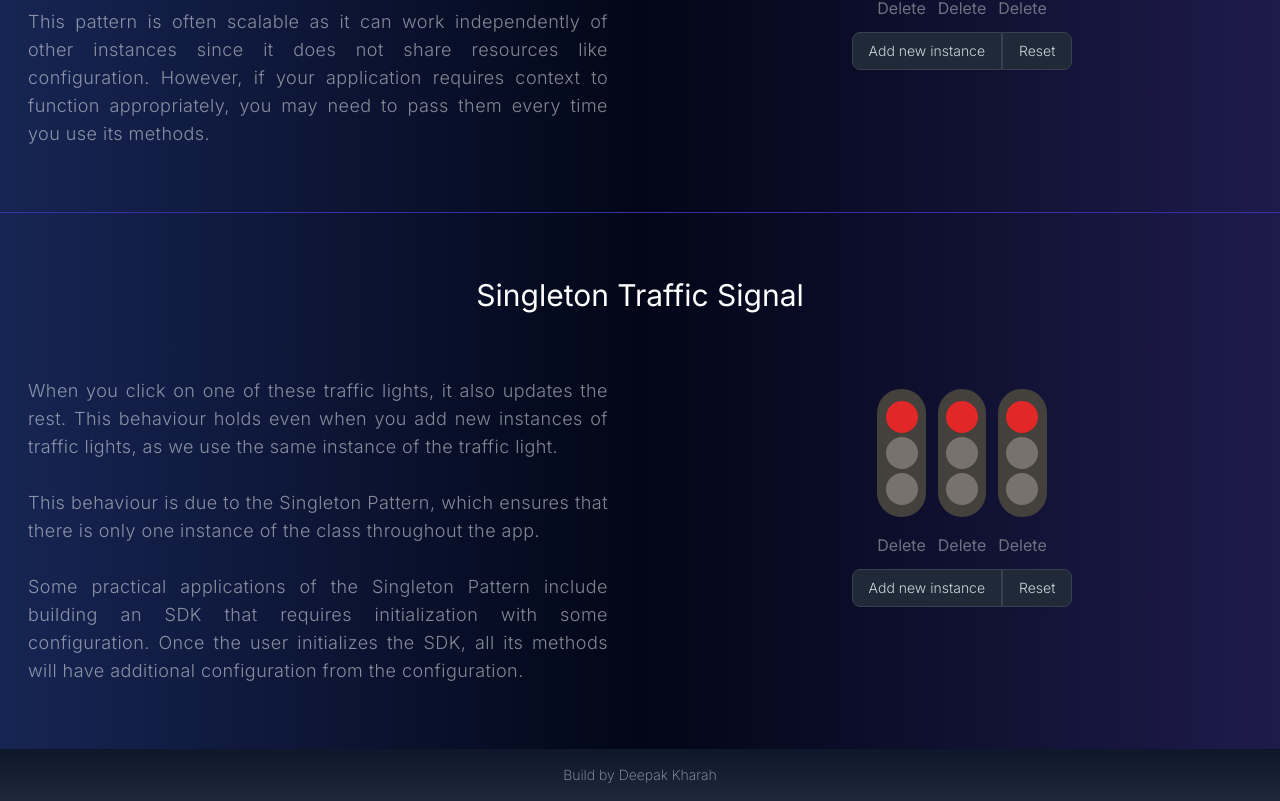
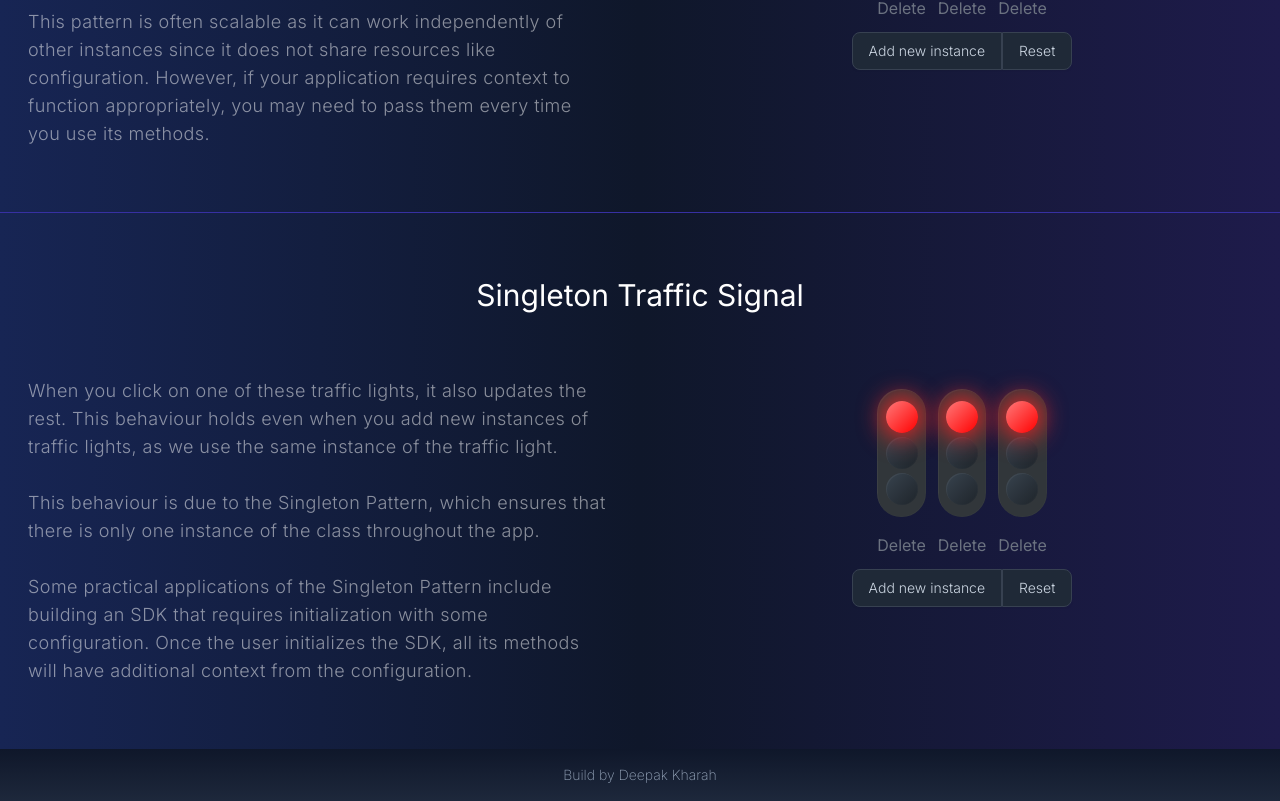
Before and after one commit to Deepak-Kharah/js-design-pattern-visualized, a Next.js app: page /singleton in a window 1280 px wide. Shown: the part 1180-1981 px from the top of the page. Built offline with nearby package versions, Linux system fonts and the light colour scheme.

Commit message:
feat: overhaul traffic lights

```diff
--- a/package.json
+++ b/package.json
@@ -12,6 +12,7 @@
     "@preact/signals": "^1.2.3",
     "@preact/signals-react": "^2.0.1",
     "classnames": "^2.5.1",
+    "framer-motion": "^11.0.28",
     "next": "14.1.4",
     "react": "^18",
     "react-dom": "^18"
--- a/src/app/page.tsx
+++ b/src/app/page.tsx
@@ -39,9 +39,9 @@ export default function Home() {
         }
       />
 
-      <section className="max-w-7xl mx-auto px-5 flex flex-col items-center py-16 gap-16">
+      <section className="flex flex-col items-center py-16 gap-16">
         <H2>Browse Design patterns</H2>
-        <ul className="flex flex-wrap gap-10 px-5 justify-center lg:mb-0 text-left">
+        <ul className="flex flex-wrap max-w-7xl mx-auto gap-10 px-5 justify-center lg:mb-0 text-left">
           {designPatterns.map((pattern) => (
             <li key={pattern.name}>
               <DesignPatternList
@@ -80,7 +80,7 @@ function DesignPatternList({
   return (
     <Link
       href={link}
-      className="group rounded-lg border border-transparent w-80 h-32 px-5 py-4 bg-slate-700/10 transition-all hover:border-blue-900 hover:bg-blue-800/20 block"
+      className="group rounded-lg border border-transparent w-80 h-32 px-5 py-4 bg-slate-700/30 transition-all hover:border-blue-900 hover:bg-blue-800/20 block"
     >
       <h3 className={`mb-3 text-2xl font-semibold`}>
         {title}{" "}
--- a/src/app/singleton/TrafficSignal.tsx
+++ b/src/app/singleton/TrafficSignal.tsx
@@ -1,11 +1,11 @@
 import { effect } from "@preact/signals";
+import cn from "classnames";
 import { useState } from "react";
 import {
   TrafficSignal as TrafficSignalType,
   type NormalTrafficSignal,
   type SingletonTrafficSignal,
 } from "./implementation";
-import cn from "classnames";
 import style from "./traffic-signal.module.css";
 
 interface TrafficSignalProps {
@@ -30,7 +30,7 @@ function TrafficSignal(props: TrafficSignalProps) {
       className={cn(
         style[`current-signal-${trafficSignalInstance.trafficSignal}`],
         style["traffic-signal"],
-        "flex px-1 gap-1 items-center flex-col bg-stone-700 rounded-3xl py-3"
+        "flex px-1 gap-1 items-center flex-col rounded-3xl py-3"
       )}
     >
       <SignalLight
@@ -57,7 +57,7 @@ interface SignalLightProps {
 function SignalLight({ color, onClick }: SignalLightProps) {
   return (
     <button
-      className={cn(style[color], "size-8 rounded-full  bg-stone-500")}
+      className={cn(style[color], "size-8 rounded-full")}
       onClick={onClick}
     ></button>
   );
--- a/src/app/singleton/page.tsx
+++ b/src/app/singleton/page.tsx
@@ -91,8 +91,7 @@ function Singleton() {
                 Some practical applications of the Singleton Pattern include
                 building an SDK that requires initialization with some
                 configuration. Once the user initializes the SDK, all its
-                methods will have additional configuration from the
-                configuration.
+                methods will have additional context from the configuration.
               </p>
             </>
           }
@@ -114,7 +113,7 @@ function TrafficSignalSection<
   T extends NormalTrafficSignal | SingletonTrafficSignal
 >({ getInstance, title, explaination }: TrafficSignalSectionProps<T>) {
   return (
-    <section className="bg-gradient-to-l from-indigo-950 to-blue-950 via-slate-950">
+    <section className="bg-gradient-to-l from-indigo-950 to-blue-950 via-slate-900/20">
       <div className="max-w-7xl gap-10 sm:gap-16 flex flex-col items-center mx-auto px-7 py-16">
         <H2>{title}</H2>
 
--- a/src/app/singleton/traffic-signal.module.css
+++ b/src/app/singleton/traffic-signal.module.css
@@ -1,11 +1,57 @@
+@property --lighterGradientColor {
+  syntax: "<color>";
+  initial-value: #38434e;
+  inherits: false;
+}
+
+@property --darkerGradientColor {
+  syntax: "<color>";
+  initial-value: #1e242a;
+  inherits: false;
+}
+
+.traffic-signal button {
+  background-image: linear-gradient(
+    135deg,
+    var(--lighterGradientColor),
+    var(--darkerGradientColor)
+  );
+  /* I need to specify the color again as most browser does not support Houdini */
+  --lighterGradientColor: #38434e;
+  --darkerGradientColor: #1e242a;
+
+  box-shadow: 0 0 0 0 transparent,
+    inset -0.5px -0.25px 1px 0.5px rgba(255, 255, 255, 0.02),
+    inset 1px 1px 0px 0px rgba(255, 255, 255, 0.05);
+
+  transition: --lighterGradientColor 0.5s, --darkerGradientColor 0.5s,
+    box-shadow 0.5s;
+}
+
+.traffic-signal {
+  background-color: #31363a;
+  box-shadow: inset -0.5px -0.25px 1px 0.5px rgba(255, 255, 255, 0.02),
+    inset 1px 1px 0px 0px rgba(255, 255, 255, 0.05);
+}
+
 .traffic-signal.current-signal-red button.red {
-  background-color: #e12727;
+  z-index: 2;
+  --lighterGradientColor: #ff7979;
+  --darkerGradientColor: #ff0000;
+
+  box-shadow: 0 0 23px 5px #e12727;
 }
 
 .traffic-signal.current-signal-yellow button.yellow {
-  background-color: #f9eb68;
+  z-index: 2;
+  --lighterGradientColor: #f3ff84;
+  --darkerGradientColor: #e5bb23;
+  box-shadow: 0 0 23px 5px #f9eb68;
 }
 
 .traffic-signal.current-signal-green button.green {
-  background-color: #54efbe;
+  z-index: 2;
+  --lighterGradientColor: #baffe9;
+  --darkerGradientColor: #20c691;
+  box-shadow: 0 0 23px 5px #54efbe;
 }
--- a/src/components/Paragraph.tsx
+++ b/src/components/Paragraph.tsx
@@ -6,7 +6,7 @@ interface ParagraphProps {
 
 function Paragraph(props: ParagraphProps) {
   return (
-    <div className="max-w-4xl sm:text-lg opacity-50 font-light tracking-wide text-justify leading-relaxed">
+    <div className="max-w-4xl sm:text-lg opacity-50 font-light tracking-wide leading-relaxed">
       {props.children}
     </div>
   );
```
Also changed, not shown: src/app/layout.tsx (+0 -22 lines), 1 other file (tests, documents, lock files or other folders).
